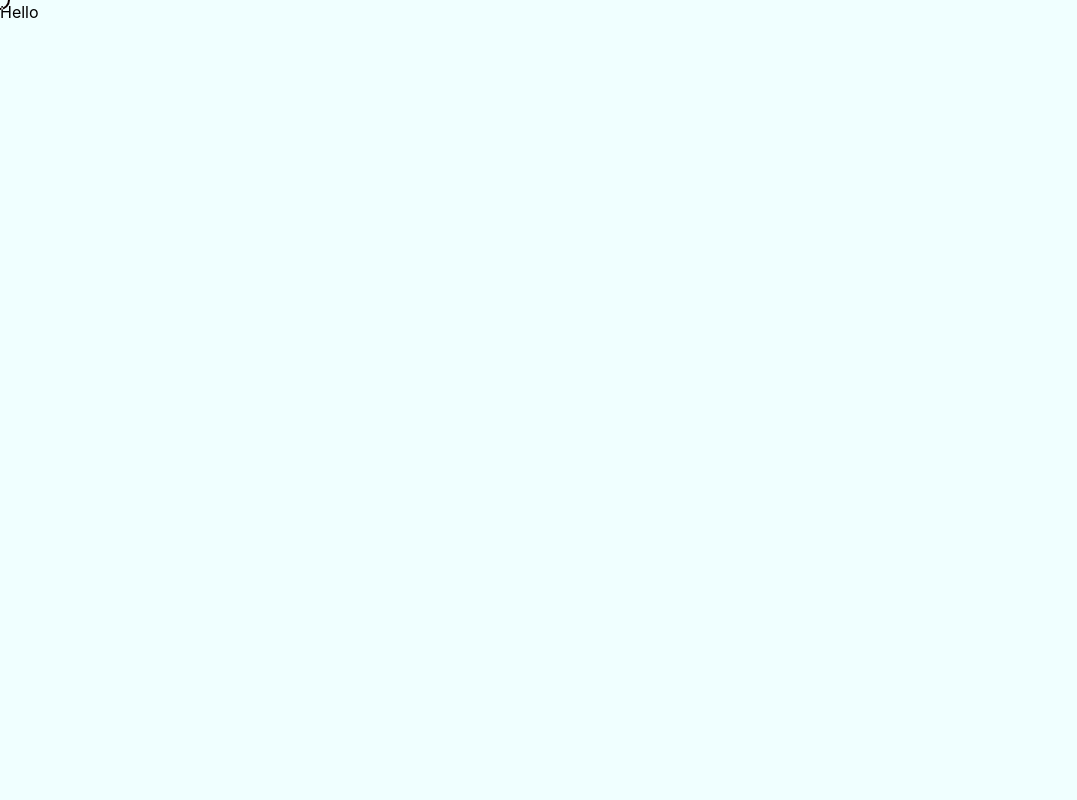
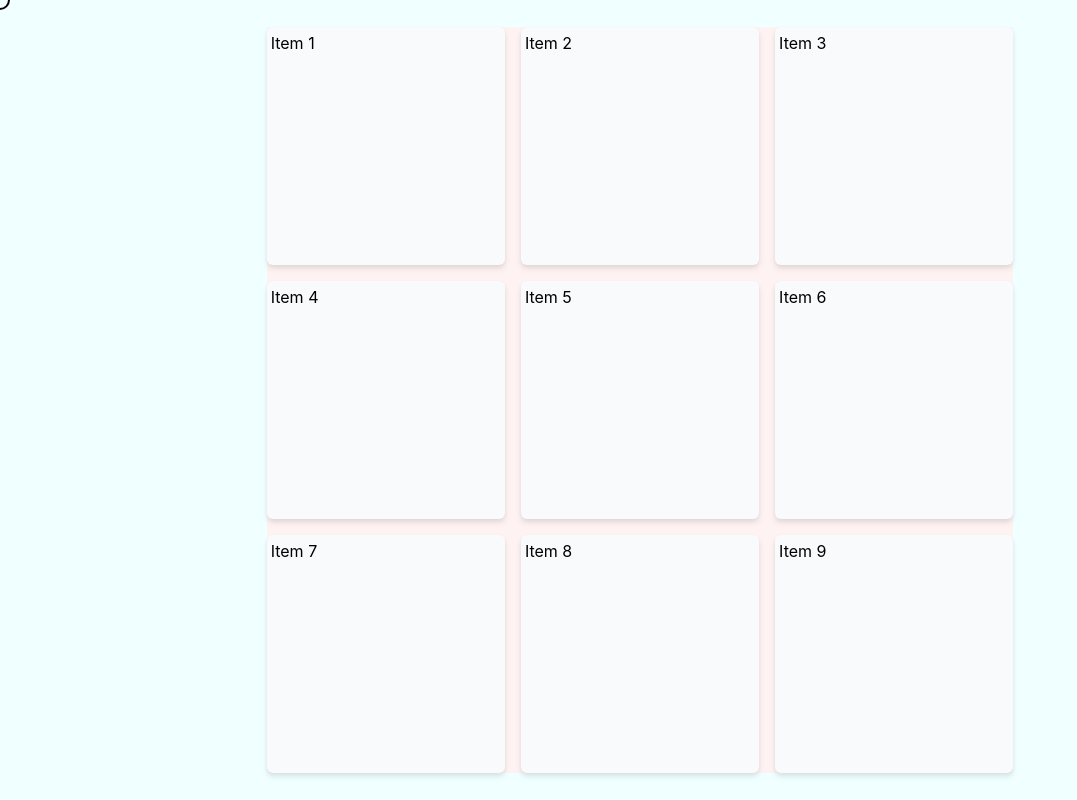
Before and after one commit to kennysexton/song-grid, a React (Create React App) app: page / in a window 1280 px wide. Shown: the whole page, without its empty margins (0-1077 px from the left). Built offline with nearby package versions, Linux system fonts and the light colour scheme.

Commit message:
Making everything a square

```diff
--- a/src/App.css
+++ b/src/App.css
@@ -1,4 +1,22 @@
 html, body {
-    cursor: none;
-    background-color: azure;
-  }
+  cursor: none;
+  background-color: azure;
+}
+
+/* Creating a responsive square trick - Bobby Kilpatrick  */
+/* https://spin.atomicobject.com/2015/07/14/css-responsive-square/ */
+.square {
+  position: relative;
+}
+
+.square:after {
+  content: "";
+  display: block;
+  padding-bottom: 100%;
+}
+
+.content {
+  position: absolute;
+  width: 100%;
+  height: 100%;
+}
--- a/src/App.js
+++ b/src/App.js
@@ -4,14 +4,27 @@ import './components/Cursor.css';
 
 // My Components
 import Cursor from './components/Cursor'
+import Card from './components/Card'
 
-let items=['Item 1','Item 2','Item 3','Item 4','Item 5'];
+let items = ['Item 1', 'Item 2', 'Item 3', 'Item 4', 'Item 5', 'Item 6', 'Item 7', 'Item 8', 'Item 9'];
+
 
 function App() {
+
   return (
-    <div className="App">
-      <Cursor/>
-      <a href="#">Hello</a>
+    <div className="App h-screen w-screen">
+      <Cursor />
+      <div className='flex h-full w-full items-center'>
+        <div className='square w-11/12 md:w-7/12 mx-auto bg-yellow-50'>
+          <div className='content'>
+            <div className="h-full grid bg-red-50 gap-4 grid-cols-3 grid-rows-3">
+              {items.map(items => (
+                <Card data={items} />
+              ))}
+            </div>
+          </div>
+        </div>
+      </div>
     </div>
   );
 }
--- /dev/null
+++ b/src/components/Card.js
@@ -0,0 +1,11 @@
+import React from 'react'
+
+function Card(props) {
+    return (
+        <div className="rounded-md bg-slate-50 drop-shadow-md p-1">
+            <h1>{props.data}</h1>
+        </div>
+    );
+}
+
+export default Card
```
Also changed, not shown: src/index.css (line endings or trailing spaces).
